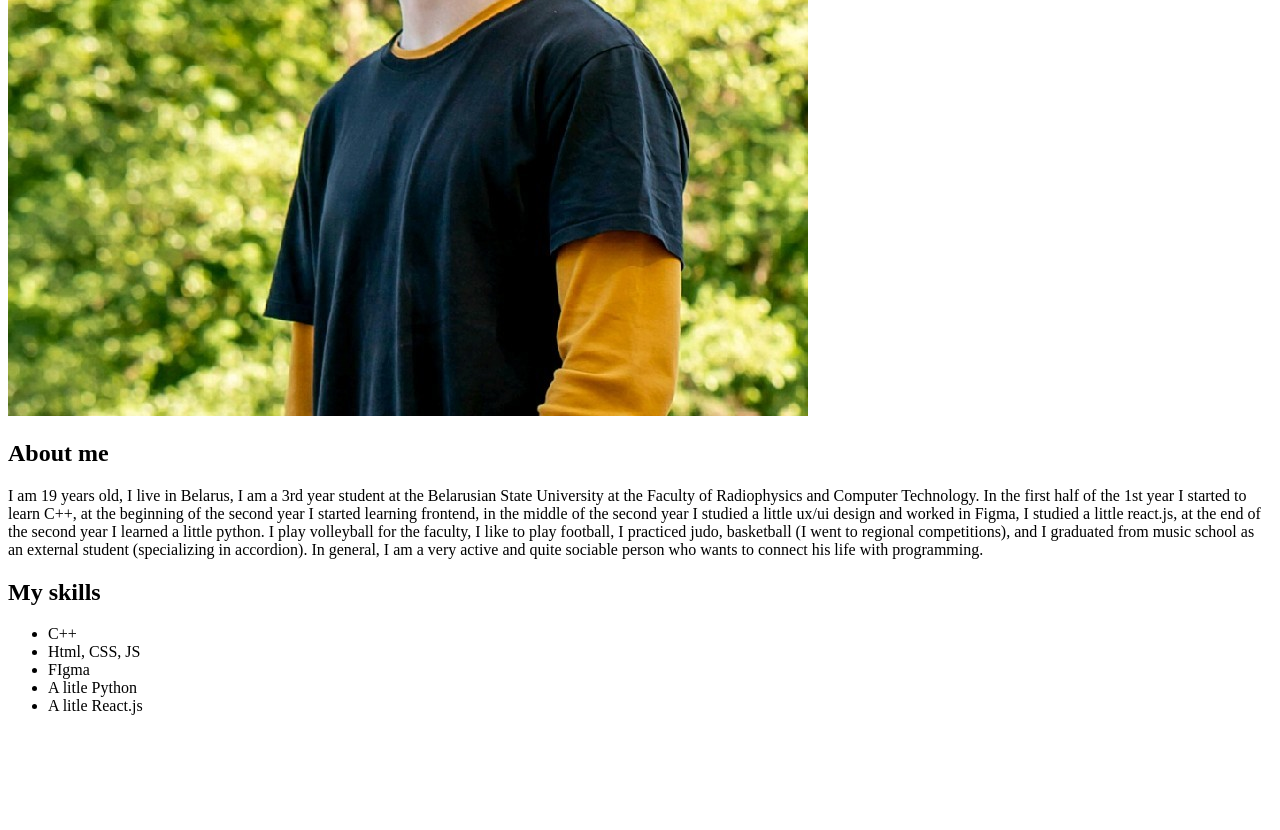
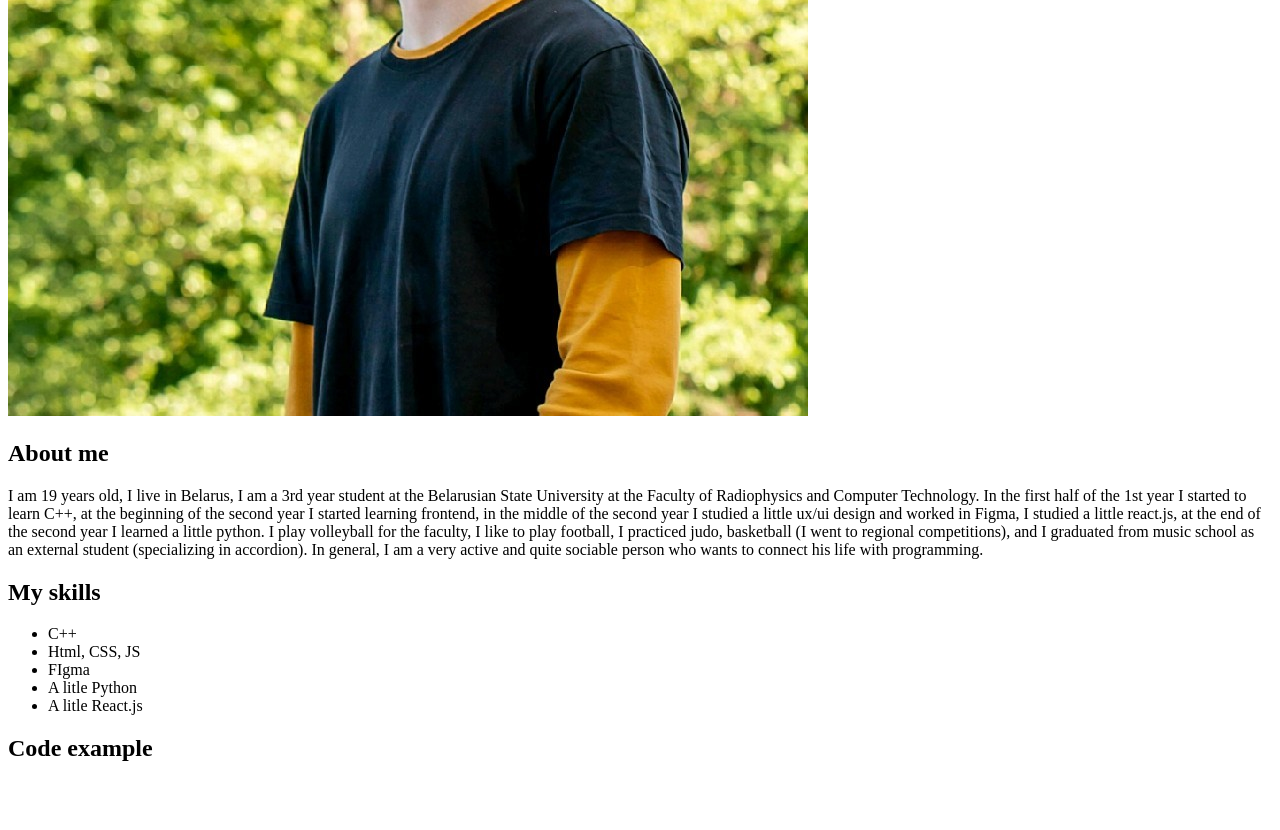
Before and after one commit to Pro100Sevchanskii/rsschool-cv, a plain HTML site: page index.html in a window 1280 px wide. Shown: the part 647-1477 px from the top of the page. Before the commit the page ends 1378 px from the top, so only its background shows below. Drawn offline with Linux system fonts and the light colour scheme.

Commit message:
docs: update index.html code example not full

```diff
--- a/index.html
+++ b/index.html
@@ -46,6 +46,13 @@
             </ul>
         </div>
     </section>
+    <div>
+            <h2>Code example</h2>
+        <pre><code>
+
+        </code></pre>
+    </div>
+
 
 
 </body>
```
